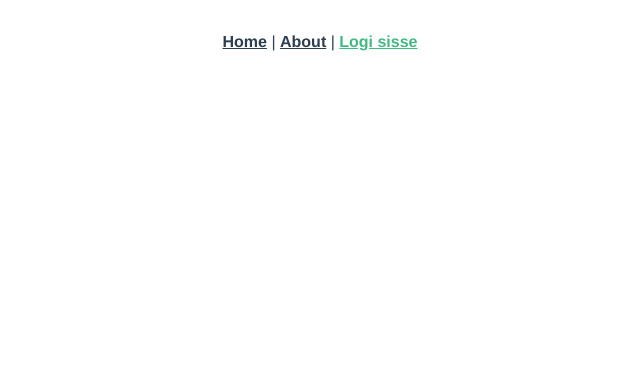
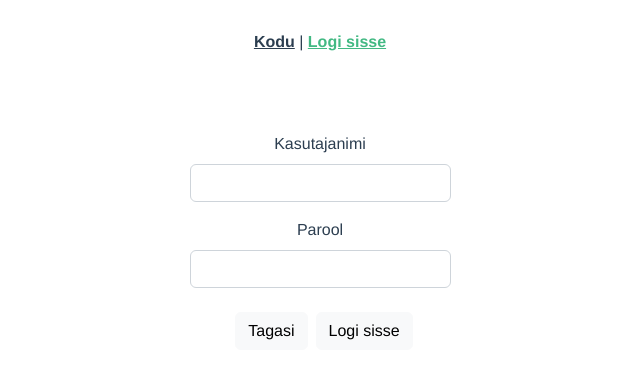
Before and after one commit to BPoder/vans_front, a Vue app: page /login in a window 1280 px wide. Shown: the top 378 px of the page, without its empty margins (320-960 px from the left). Built offline with nearby package versions, Linux system fonts and the light colour scheme.

Commit message:
WIP 23.05

```diff
--- a/src/App.vue
+++ b/src/App.vue
@@ -1,7 +1,6 @@
 <template>
   <nav>
-    <router-link to="/">Home</router-link> |
-    <router-link to="/about">About</router-link> |
+    <router-link to="/">Kodu</router-link> |
     <router-link to="/login">Logi sisse</router-link>
   </nav>
   <router-view/>
--- a/src/components/HelloWorld.vue
+++ /dev/null
@@ -1,57 +0,0 @@
-<template>
-  <div class="hello">
-    <h1>{{ msg }}</h1>
-    <p>
-      For a guide and recipes on how to configure / customize this project,<br>
-      check out the
-      <a href="https://cli.vuejs.org" target="_blank" rel="noopener">vue-cli documentation</a>.
-    </p>
-    <h3>Installed CLI Plugins</h3>
-    <ul>
-      <li><a href="https://github.com/vuejs/vue-cli/tree/dev/packages/%40vue/cli-plugin-router" target="_blank" rel="noopener">router</a></li>
-    </ul>
-    <h3>Essential Links</h3>
-    <ul>
-      <li><a href="https://vuejs.org" target="_blank" rel="noopener">Core Docs</a></li>
-      <li><a href="https://forum.vuejs.org" target="_blank" rel="noopener">Forum</a></li>
-      <li><a href="https://chat.vuejs.org" target="_blank" rel="noopener">Community Chat</a></li>
-      <li><a href="https://twitter.com/vuejs" target="_blank" rel="noopener">Twitter</a></li>
-      <li><a href="https://news.vuejs.org" target="_blank" rel="noopener">News</a></li>
-    </ul>
-    <h3>Ecosystem</h3>
-    <ul>
-      <li><a href="https://router.vuejs.org" target="_blank" rel="noopener">vue-router</a></li>
-      <li><a href="https://vuex.vuejs.org" target="_blank" rel="noopener">vuex</a></li>
-      <li><a href="https://github.com/vuejs/vue-devtools#vue-devtools" target="_blank" rel="noopener">vue-devtools</a></li>
-      <li><a href="https://vue-loader.vuejs.org" target="_blank" rel="noopener">vue-loader</a></li>
-      <li><a href="https://github.com/vuejs/awesome-vue" target="_blank" rel="noopener">awesome-vue</a></li>
-    </ul>
-  </div>
-</template>
-
-<script>
-export default {
-  name: 'HelloWorld',
-  props: {
-    msg: String
-  }
-}
-</script>
-
-<!-- Add "scoped" attribute to limit CSS to this component only -->
-<style scoped>
-h3 {
-  margin: 40px 0 0;
-}
-ul {
-  list-style-type: none;
-  padding: 0;
-}
-li {
-  display: inline-block;
-  margin: 0 10px;
-}
-a {
-  color: #42b983;
-}
-</style>
--- a/src/router/index.js
+++ b/src/router/index.js
@@ -1,28 +1,31 @@
 import { createRouter, createWebHistory } from 'vue-router'
 import HomeView from '../views/HomeView.vue'
 import LoginView from "@/views/LoginView.vue";
+import WelcomeView from "@/views/WelcomeView.vue";
+import UserHomeView from "@/views/UserHomeView.vue";
 
 const routes = [
   {
     path: '/',
-    name: 'home',
-    component: HomeView
-  },
-  {
-    path: '/about',
-    name: 'about',
-    // route level code-splitting
-    // this generates a separate chunk (about.[hash].js) for this route
-    // which is lazy-loaded when the route is visited.
-    component: function () {
-      return import(/* webpackChunkName: "about" */ '../views/AboutView.vue')
-    }
+    name: 'welcomeRoute',
+    component: WelcomeView
   },
   {
     path: '/login',
     name: 'loginRoute',
     component: LoginView
+  },
+  {
+    path: '/home',
+    name: 'homeRoute',
+    component: HomeView
+  },
+  {
+    path: '/user/home',
+    name: 'userRoute',
+    component: UserHomeView
   }
+
 ]
 
 const router = createRouter({
--- a/src/views/AboutView.vue
+++ /dev/null
@@ -1,6 +0,0 @@
-<template>
-  <div class="about">
-    <h1> This is an about page</h1>
-      <font-awesome-icon :icon="['fas', 'user-secret']" />
-  </div>
-</template>
--- /dev/null
+++ b/src/views/AlertMessage.vue
@@ -0,0 +1,17 @@
+<template>
+    <div v-if="message !== ''" class="row justify-content-center">
+        <div class="col col-6">
+            <div class="alert alert-warning" role="alert">
+                {{ message }}
+            </div>
+        </div>
+    </div>
+</template>
+<script>
+export default {
+    name: 'AlertMessage',
+    props: {
+        message: {}
+    }
+}
+</script>
--- a/src/views/HomeView.vue
+++ b/src/views/HomeView.vue
@@ -7,12 +7,7 @@
 
 <script>
 // @ is an alias to /src
-import HelloWorld from '@/components/HelloWorld.vue'
-
 export default {
   name: 'HomeView',
-  components: {
-    HelloWorld
-  }
 }
 </script>
--- a/src/views/LoginView.vue
+++ b/src/views/LoginView.vue
@@ -1,13 +1,77 @@
 <template>
+    <div class="container text-center">
 
+        <AlertMessage :message="message"/>
+        <div class="row justify-content-center">
+            <div class="col col-3 mt-5">
+                <div class="mb-3">
+                    <label for="username" class="form-label">Kasutajanimi</label>
+                    <input v-model="username" type="text" class="form-control" id="username">
+                </div>
+                <div class="mb-3">
+                    <label for="password" class="form-label">Parool</label>
+                    <input v-model="password" type="password" class="form-control" id="password">
+                </div>
+                <div class="d-grid gap-2 d-md-block">
+                    <button v-on:click="" type="button" class="btn btn-light m-2">Tagasi</button>
+                    <button v-on:click="login()" type="button" class="btn btn-light">Logi sisse</button>
+                </div>
+            </div>
+        </div>
+    </div>
 </template>
 
 <script>
+import AlertMessage from "@/views/AlertMessage.vue";
+import router from  "@/router"
+
 export default {
-    name: "LoginView"
+    name: 'LoginView',
+    components: {AlertMessage},
+    data() {
+        return {
+            username: '',
+            password: '',
+            message: '',
+            loginResponse: {
+                userId: 0,
+                roleName: '',
+                driverId: 0
+            },
+            errorResponse: {
+                message: '',
+                errorCode: 0
+            }
+        }
+    },
+    methods: {
+        login: function () {
+            this.message = ''
+            if (this.username === '' || this.password === '') {
+                this.message = 'Täida kõik väljad!'
+            } else {
+                this.sendLoginRequest();
+            }
+        },
+            sendLoginRequest: function() {
+                this.$http.get('/login', {
+                    params: {
+                        username: this.username,
+                        password: this.password
+                    }
+                }).then(response => {
+                    this.loginResponse = response.data
+                    sessionStorage.setItem('userId', this.loginResponse.user)
+                    sessionStorage.setItem('roleName', this.loginResponse.roleName)
+                    sessionStorage.setItem('driverId', this.loginResponse.driverId)
+                    router.push({name:'userRoute'})
+                }).catch(error => {
+                    this.errorResponse = error.response.data
+                    if (this.errorResponse.errorCode === 111) {
+                        this.message = this.errorResponse.message
+                }
+                })
+        },
+        }
 }
 </script>
-
-<style scoped>
-
-</style>
--- /dev/null
+++ b/src/views/UserHomeView.vue
@@ -0,0 +1,38 @@
+<template>
+    <nav>
+        <router-link to="/">Kodu</router-link> |
+        <router-link to="/">Teated</router-link> |
+        <router-link to="/login">Logi välja</router-link>
+    </nav>
+    <div class="justify-content-center">
+    <div class="col col-6">
+    <div class="input-group mb-3">
+        <input type="text" class="form-control" placeholder="Recipient's username" aria-label="Recipient's username" aria-describedby="basic-addon2">
+        <div class="input-group-append">
+            <button class="btn btn-outline-secondary" type="button">Button</button>
+        </div>
+    </div>
+    </div>
+    </div>
+
+</template>
+
+<script>
+export default {
+    name: 'UserHomeView',
+    data: function() {
+        return {
+            userId: sessionStorage.getItem('userId'),
+            roleId: sessionStorage.getItem('roleName'),
+            driverId: sessionStorage.getItem('driverId')
+        }
+    },
+    methods: {
+        loginAlert: function() {
+            alert('userId' + this.userId + 'roleName' + this.roleName + 'driverId' + this.driverId)
+        }
+    }
+}
+
+
+</script>
--- /dev/null
+++ b/src/views/WelcomeView.vue
@@ -0,0 +1,13 @@
+<template>
+    <div class="col-4 container border border-dark">
+            <p class="text-center fw-bold">Firma info ja andmed</p>
+            <p class="text-center">asukoht</p>
+            <p class="text-center">tel nr</p>
+    </div>
+</template>
+
+<script>
+export default {
+    name: "WelcomeView"
+}
+</script>
```
